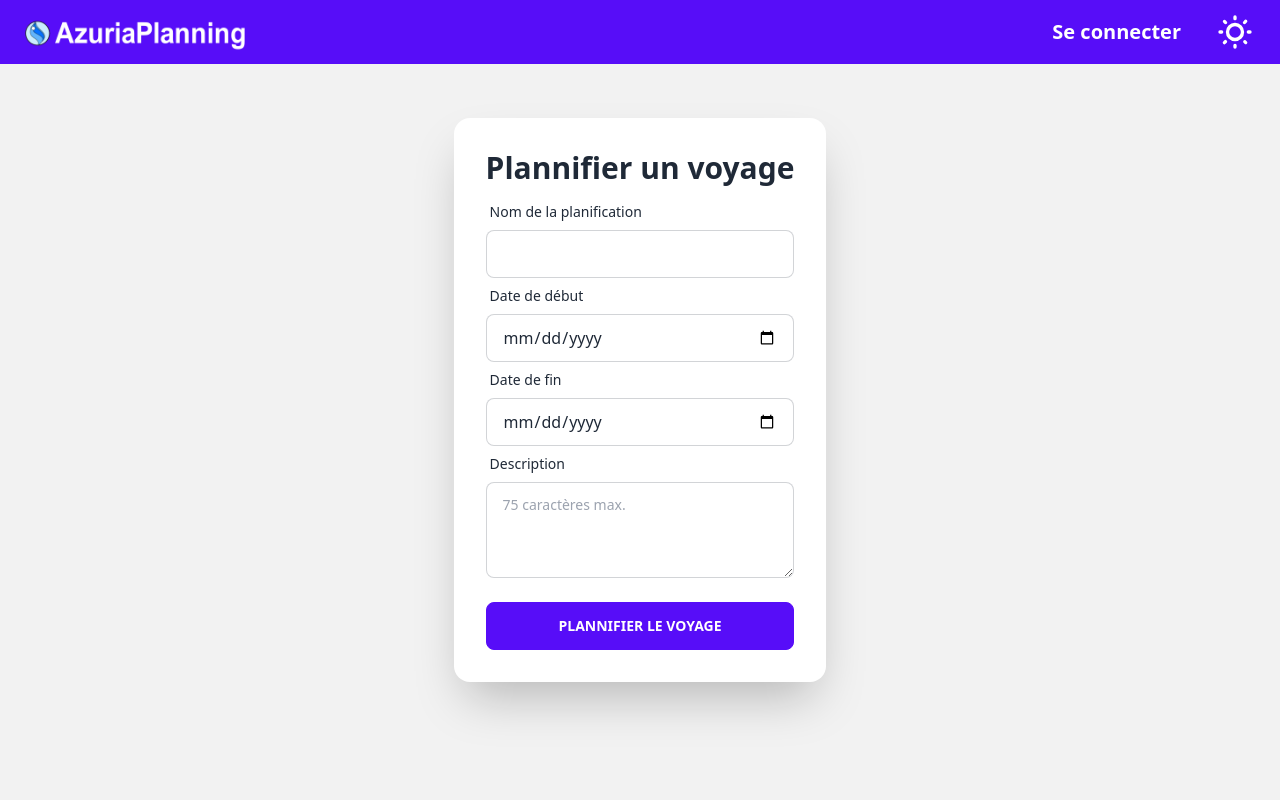
After one commit to Soreenn/Pre-TPI, a PHP site: page /views/trip.php in a window 1280 px wide. The commit adds this page. Run offline with PHP 8.4, Linux system fonts and the light colour scheme.

Commit message:
Trip planification added
(Not working)
Added the base for the trip planification :
- Form
- Controller
- Model

```diff
--- a/source/index.php
+++ b/source/index.php
@@ -3,6 +3,7 @@ include 'autoload.php';
 
 use \controllers\HomeController;
 use \controllers\AuthentificationController;
+use controllers\TripController;
 
 header_remove();
 
@@ -29,6 +30,9 @@ switch ($uri) {
     case "/logout":
         AuthentificationController::logout();
         break;
+    case "/trip":
+        TripController::show();
+        break;
     default:
         break;
 }
--- a/source/views/content/css/output.css
+++ b/source/views/content/css/output.css
@@ -1776,6 +1776,12 @@ html {
   gap: 0.5rem;
 }
 
+.avatar.placeholder > div {
+  display: flex;
+  align-items: center;
+  justify-content: center;
+}
+
 .btn {
   display: inline-flex;
   flex-shrink: 0;
@@ -2086,6 +2092,24 @@ html {
   opacity: 1;
 }
 
+.textarea {
+  flex-shrink: 1;
+  min-height: 3rem;
+  padding-top: 0.5rem;
+  padding-bottom: 0.5rem;
+  padding-left: 1rem;
+  padding-right: 1rem;
+  font-size: 0.875rem;
+  line-height: 1.25rem;
+  line-height: 2;
+  border-width: 1px;
+  border-color: hsl(var(--bc) / var(--tw-border-opacity));
+  --tw-border-opacity: 0;
+  --tw-bg-opacity: 1;
+  background-color: hsl(var(--b1) / var(--tw-bg-opacity));
+  border-radius: var(--rounded-btn, 0.5rem);
+}
+
 .tooltip {
   position: relative;
   display: inline-block;
@@ -2551,6 +2575,36 @@ html {
   transform: rotateY(0deg);
 }
 
+.textarea-bordered {
+  --tw-border-opacity: 0.2;
+}
+
+.textarea:focus {
+  outline: 2px solid hsla(var(--bc) / 0.2);
+  outline-offset: 2px;
+}
+
+.textarea-disabled,
+  .textarea[disabled] {
+  cursor: not-allowed;
+  --tw-border-opacity: 1;
+  border-color: hsl(var(--b2, var(--b1)) / var(--tw-border-opacity));
+  --tw-bg-opacity: 1;
+  background-color: hsl(var(--b2, var(--b1)) / var(--tw-bg-opacity));
+  --tw-text-opacity: 0.2;
+}
+
+.textarea-disabled::-moz-placeholder, .textarea[disabled]::-moz-placeholder {
+  color: hsl(var(--bc) / var(--tw-placeholder-opacity));
+  --tw-placeholder-opacity: 0.2;
+}
+
+.textarea-disabled::placeholder,
+  .textarea[disabled]::placeholder {
+  color: hsl(var(--bc) / var(--tw-placeholder-opacity));
+  --tw-placeholder-opacity: 0.2;
+}
+
 @keyframes toast-pop {
   0% {
     transform: scale(0.9);
@@ -2616,6 +2670,15 @@ html {
   bottom: auto;
 }
 
+.input-lg {
+  height: 4rem;
+  padding-left: 1.5rem;
+  padding-right: 1.5rem;
+  font-size: 1.125rem;
+  line-height: 1.75rem;
+  line-height: 2;
+}
+
 .btn-group .btn:not(:first-child):not(:last-child), .btn-group.btn-group-horizontal .btn:not(:first-child):not(:last-child) {
   border-top-left-radius: 0;
   border-top-right-radius: 0;
@@ -2687,6 +2750,26 @@ html {
   height: 1.5rem;
 }
 
+.h-48 {
+  height: 12rem;
+}
+
+.h-96 {
+  height: 24rem;
+}
+
+.h-12 {
+  height: 3rem;
+}
+
+.h-11 {
+  height: 2.75rem;
+}
+
+.h-24 {
+  height: 6rem;
+}
+
 .min-h-screen {
   min-height: 100vh;
 }
@@ -2701,6 +2784,14 @@ html {
 
 .w-full {
   width: 100%;
+}
+
+.w-96 {
+  width: 24rem;
+}
+
+.w-40 {
+  width: 10rem;
 }
 
 .max-w-sm {
--- a/source/views/gabarit.php
+++ b/source/views/gabarit.php
@@ -12,12 +12,13 @@ if (session_status() === PHP_SESSION_NONE) {
     <meta name="viewport" content="width=device-width, initial-scale=1.0">
     <title>AzuriaPlanning</title>
     <link href="/views/content/css/output.css" rel="stylesheet">
+    <link rel="shortcut icon" type="image/x-icon" href="./views/content/images/icon.ico" />
 </head>
 
 <body>
     <div class="absolute navbar bg-primary text-primary-content">
         <div class="navbar-start">
-            <a href="/" class="btn btn-ghost normal-case text-2xl">AzuriaPlanning</a>
+           <a href="/" class="btn btn-ghost normal-case text-xl"><img class="h-11" src="./views/content/images/icon_text.png" /></a>
         </div>
         <div class="navbar-center">
             <?php if (isset($_SESSION['userEmailAddress'])) : ?>
@@ -27,8 +28,8 @@ if (session_status() === PHP_SESSION_NONE) {
             <?php endif; ?>
         </div>
         <div class="navbar-end">
-        <?php if (isset($_SESSION['userEmailAddress']) && $_SESSION['teacher'] == '1') : ?>
-                <a href="#" class="btn btn-ghost normal-case text-xl">Planifier voyage</a>
+            <?php if (isset($_SESSION['userEmailAddress']) && $_SESSION['teacher'] == '1') : ?>
+                <a href="/trip" class="btn btn-ghost normal-case text-xl">Planifier voyage</a>
             <?php endif; ?>
             <?php if (isset($_SESSION['userEmailAddress']) && $_SESSION['teacher'] == '1') : ?>
                 <a href="#" class="btn btn-ghost normal-case text-xl">Importer élèves</a>
--- /dev/null
+++ b/source/views/trip.php
@@ -0,0 +1,41 @@
+<?php
+ob_start();
+?>
+
+<div class="hero min-h-screen bg-base-200">
+    <div class="hero-content flex-col lg:flex-row-reverse">
+        <div class="card flex-shrink-0 w-full max-w-sm shadow-2xl bg-base-100">
+            <div class="card-body">
+                <h1 class="text-3xl text-center font-bold">Plannifier un voyage</h1>
+                <form action="/authenticate" method="post">
+                    <div class="form-control">
+                        <label class="label">
+                            <span class="label-text">Nom de la planification</span>
+                        </label>
+                        <input required id="plannificationName" name="plannificationName" type="text" class="input input-bordered" />
+                        <label class="label">
+                            <span class="label-text">Date de début</span>
+                        </label>
+                        <input required id="startDate" name="startDate" type="date" class="input input-bordered" />
+                        <label class="label">
+                            <span class="label-text">Date de fin</span>
+                        </label>
+                        <input required id="endDate" name="endDate" type="date" class="input input-bordered" />
+                        <label class="label">
+                            <span class="label-text">Description</span>
+                        </label>
+                        <textarea class="textarea textarea-bordered h-24" placeholder="75 caractères max."></textarea>
+                        <div class="form-control mt-6">
+                            <button type="submit" class="btn btn-primary">Plannifier le voyage</button>
+                        </div>
+                    </div>
+                </form>
+            </div>
+        </div>
+    </div>
+</div>
+
+<?php
+$content = ob_get_clean();
+require "gabarit.php";
+?>
```
Also changed, not shown: source/controllers/TripController.php (added, +12 -0 lines), source/models/TripsModel.php (added, +13 -0 lines), source/views/content/images/icon.ico (added), source/views/content/images/icon.png (added), source/views/content/images/icon_text.png (added), 2 other files.
